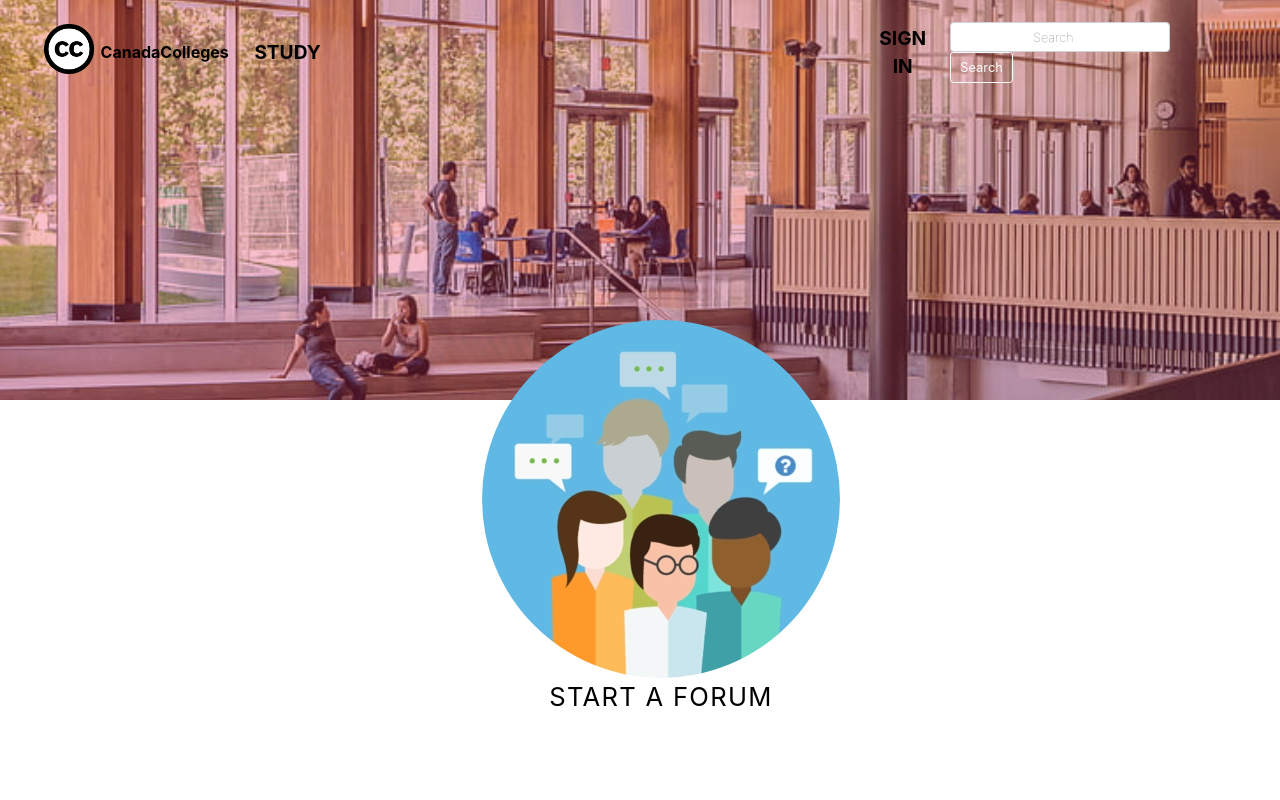
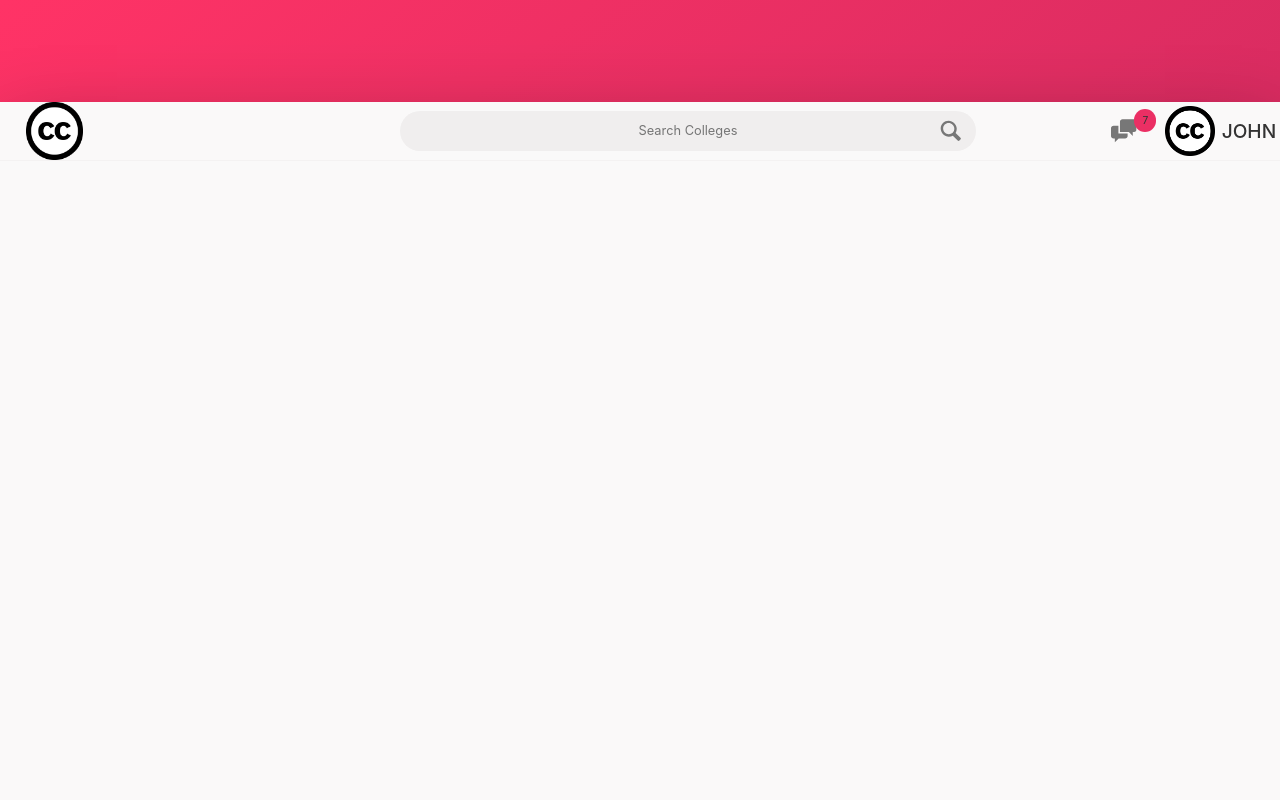
Before and after one commit to RevanthKumarMulluri/CanadaColleges, a React (Create React App) app: page / in a window 1280 px wide. Shown: the top 800 px of the page. Built offline with nearby package versions, Linux system fonts and the light colour scheme.

Commit message:
updated with new css

```diff
--- a/src/App.js
+++ b/src/App.js
@@ -17,17 +17,16 @@ function App() {
   return (
     <BrowserRouter>
       <div className={classes.App}>
-        <Nav />
-        <CreateForum/>
-        {/* <div className={classes.Background}>
-        <Switch>
+        <div className={classes.container}>
+         <Nav />
+         {/* <Switch>
           <UnAuthRoute path="/login" component = {Login}/>
           <UnAuthRoute path="/register" component = {Register}/>
           <PrivateRoute path="/startforum" component = {AddForum}/>
           <Route path="/forums/:uniname" component={GetForum} />
           <Route path="/" component = {CreateForum }/>
-        </Switch>
-        </div> */}
+        </Switch> */}
+        </div>
       </div>
     </BrowserRouter>
   );
--- a/src/App.module.scss
+++ b/src/App.module.scss
@@ -1,63 +1,19 @@
 @import './scss/colors';
-
-*{
-  margin : 0;
-  padding:0;
-  box-sizing: inherit;
-}
-
-html{
-  font-size: 80%;
-}
-
-body{
-  box-sizing: border-box;
-  font-family: "Helvetica Neue",sans-serif;
-  width:100%;
-  font-weight: 400;
-  line-height: 1.7;
-  overflow: scroll;
-}
 
 
 .App {
   text-align: center;
-  position: relative;
-  box-sizing: border-box;
+  font-weight: 400;
+  width:100%;
+  line-height: 1.7;
+  color:$color-grey-dark-1;
 }
 
 
-.App-logo {
-  height: 40vmin;
-  pointer-events: none;
+ .container {
+  min-height: 65rem;
+  background-color:$color-grey-light-1;
+  max-width: 120rem;
+  box-shadow: $shadow-dark;
+  margin: 8rem auto;
 }
-
-@media (prefers-reduced-motion: no-preference) {
-  .App-logo {
-    animation: App-logo-spin infinite 20s linear;
-  }
-}
-
-.App-header {
-  background-color: #282c34;
-  min-height: 100vh;
-  display: flex;
-  flex-direction: column;
-  align-items: center;
-  justify-content: center;
-  font-size: calc(10px + 2vmin);
-  color: white;
-}
-
-.App-link {
-  color: #61dafb;
-}
-
-@keyframes App-logo-spin {
-  from {
-    transform: rotate(0deg);
-  }
-  to {
-    transform: rotate(360deg);
-  }
-}
--- a/src/containers/forum/NewForum.module.scss
+++ b/src/containers/forum/NewForum.module.scss
@@ -5,7 +5,7 @@
     border: 10px;
     position: fixed;
     top: 40vh;
-    right:55vh;
+    right:30rem;
     border-radius: 3px;
 }
 
--- a/src/containers/navbar/Navbar.js
+++ b/src/containers/navbar/Navbar.js
@@ -4,6 +4,8 @@ import { Link, useHistory } from 'react-router-dom';
 import { useSelector, useDispatch } from 'react-redux';
 import {userActions} from '../../actions/creators/user.actions';
 import logo from '../../images/Cc.png';
+import icon from '../../images/symbol-defs.svg';
+import user from '../../images/user.jpg';
 
 
 
@@ -42,27 +44,55 @@ const Navbar = () => {
 
     }
     return (
-      <div className={classes.container}>
-          <div className={classes.bgimage}>
-            <nav className={'navbar navbar-expand-lg ' + classes.navColor}>
-            <div className={classes.logo}>
-                <img src={logo}  className='d-inline-block align-top mx-2' alt=''/>
-            </div>
-                <Link className='navbar-brand' to='/'>
-                    CanadaColleges
-                </Link>
-                <Link className='nav-link' to='/'>STUDY</Link>
+        // <div className={classes.navcontainer}>
+        //     <div className={classes.bgimage}>
+        //         <nav className={'navbar navbar-expand-lg ' + classes.navColor}>
+        //             <div className={classes.logo}>
+        //                 <img src={logo} className='d-inline-block align-top mx-2' alt='' />
+        //             </div>
+        //             <Link className='navbar-brand' to='/'>
+        //                 CanadaColleges
+        //         </Link>
+        //             <Link className='nav-link' to='/'>STUDY</Link>
 
-                <div className={'collapse navbar-collapse col-md-4 ml-auto'} id="navbarNav">
-                    <UserLoginHandler/>
-                    <form className='form-inline my-2 my-lg-0'>
-                        <input className='form-control mr-sm-2' type='search' placeholder='Search' aria-label='Search' />
-                        <button className='btn btn-outline-light my-2 my-sm-0' type='submit'>Search</button>
-                    </form>
+        //             <div className={'collapse navbar-collapse col-md-4 ml-auto'} id="navbarNav">
+        //                 <UserLoginHandler />
+        //                 <form className='form-inline my-2 my-lg-0'>
+        //                     <input className='form-control mr-sm-2' type='search' placeholder='Search' aria-label='Search' />
+        //                     <button className='btn btn-outline-light my-2 my-sm-0' type='submit'>Search</button>
+        //                 </form>
+        //             </div>
+        //         </nav>
+        //     </div>
+        // </div>
+
+
+        <header className={classes.nav_header}>
+            <img src={logo} className={classes.logo} alt='' />
+            <form className={classes.nav_serach}>
+                <input type='text' className={classes.nav_search_input} placeholder="Search Colleges" />
+                <button className={classes.search_button}>
+                    <svg className={classes.user_nav_icon}>
+                        <use xlinkHref={icon + '#icon-magnifying-glass'}> </use>
+                    </svg>
+                </button>
+            </form>
+            <nav className={classes.user_nav}>
+                <div className={classes.user_nav_icon_box_1}>
+                    <svg className={classes.user_nav_icon}>
+                        <use xlinkHref={icon + '#icon-chat'}> </use>
+                    </svg>
+                    <span className={classes.user_nav_notifications}>7</span>
+                </div>
+                <div className={classes.user_nav_icon_box_2}>
+                    <div className={classes.user_nav_user}>
+                        <img src={logo} alt="userPhoto" className={classes.user_nav_userphoto} />
+                    </div>
+                    <span className={classes.user_nav_username}>John</span>
                 </div>
             </nav>
-        </div>
-     </div>
+        </header>
+
 
     );
 }
--- a/src/containers/navbar/Navbar.module.scss
+++ b/src/containers/navbar/Navbar.module.scss
@@ -1,45 +1,141 @@
 @import '../../scss/colors';
 
-.container {
+
+
+
+.nav_header {
+    display: flex;
+    justify-content: space-between;
+    align-items: center;
+    border-bottom: $line;
+}
+
+.logo{
+    margin-left: 2rem;
+    height : 4.5rem;
+}
+
+.nav_serach{
+    flex: 0 0 50%;
+    display: flex;
+    justify-content: center;
+    align-items: center;
+}
+
+.nav_search_input{
+    font-family: inherit;
+    font-size: inherit;
+    background-color: $color-grey-light-3;
+    border:none;
+    padding: .7rem 2rem;
+    border-radius: 100px;
+    width:90%;
+    transition:all .2s ;
+    &:focus {
+        width:100%;
+        background-color: $color-grey-light-2;
+        outline: none;
+    }
+}
+
+.search_button{
+    margin-left: -3rem;
+    border: none;
+    background-color: $color-grey-light-3;
+    &:focus {
+        outline: none;
+    }
+    &:hover{
+        cursor: pointer;
+    }
+}
+
+.user_nav_icon {
+   border: none;
+    width : 2rem;
+    height :2rem;
+    fill:  $color-grey-dark-2;
+
+}
+
+.user_nav{
+    display: flex;
+    align-items: center;
     position: relative;
 }
 
-.navColor{
-    color: white;
-    font-size: 1.5rem;
-    padding: 10rem;
-    //background-color: #1FDED2;
-    top:30px;
-    margin: 0px 25px;
-    border-radius: 15px;
-    height: 3.5rem;
-    font-weight: bold;
+
+.user_nav_userphoto{
+    width: 50px;
+    height: 50px;
 }
 
-.bgimage {
-    background-image: linear-gradient(to right, rgba( $color-primary-light,0.3),rgba($color-primary-dark,0.3)),url(../../images/uni.jpg);
-    background-size: cover;
-    background-position: center;
-    height:50vh;
-    width: 100%;
+.user_nav_icon_box_1{
+    display: flex;
+    align-items: center;
+    margin:1rem 2rem;
     position: absolute;
+    padding: 1.2rem;
+    right: 8rem;
+    border-radius: 5%;
+    &:hover {
+        background-color: $color-grey-light-3;
+        cursor: pointer;
+    }
+
 }
 
-.logo{
-    height : 4.5rem;
+.user_nav_notifications{
+    background-color: $color-primary;
+    font-size: .8rem;
+    height: 1.75rem;
+    width: 1.75rem;
+    padding: 0.2rem;
+    border-radius: 100%;
+    position: absolute;
+    top: 0.5rem;
+    left: 3rem;
 }
 
-nav a {
-    color:black;
+.user_nav_icon_box_2{
+    display: flex;
+    align-items: center;
+    margin:1rem 2rem;
+    position: absolute;
+    padding: .3rem;
+    right: -2rem;
+    border-radius: 5%;
+    &:hover {
+        background-color: $color-grey-light-3;
+        cursor: pointer;
+    }
+
 }
+
+.user_nav_username{
+    text-transform: uppercase;
+    font-size: 1.5rem;
+    font-weight: 500;
+    margin-left: .5rem;
+}
+
+
+
+
+
+
+
+
+
+
+
 
 nav a:hover{
     color :$color-primary-light;
 }
 
 nav img {
-        width: 50px;
-        height: 50px;
+
 }
 .nav-link {
     cursor: pointer
--- a/src/index.css
+++ b/src/index.css
@@ -1,8 +1,16 @@
+
+
 *{
   margin: 0;
   padding: 0;
   box-sizing: inherit;
 }
+
+html{
+  font-size: 80%;
+  box-sizing: border-box;
+}
+
 body {
   margin: 0;
   font-family: -apple-system, BlinkMacSystemFont, 'Segoe UI', 'Roboto', 'Oxygen',
@@ -10,8 +18,9 @@ body {
     sans-serif;
   -webkit-font-smoothing: antialiased;
   -moz-osx-font-smoothing: grayscale;
-  box-sizing: border-box;
-
+  background-image: linear-gradient(to right bottom,#FF3366,#BA265D);
+  background-size: cover;
+  min-height:100vh;
 }
 
 code {
```
